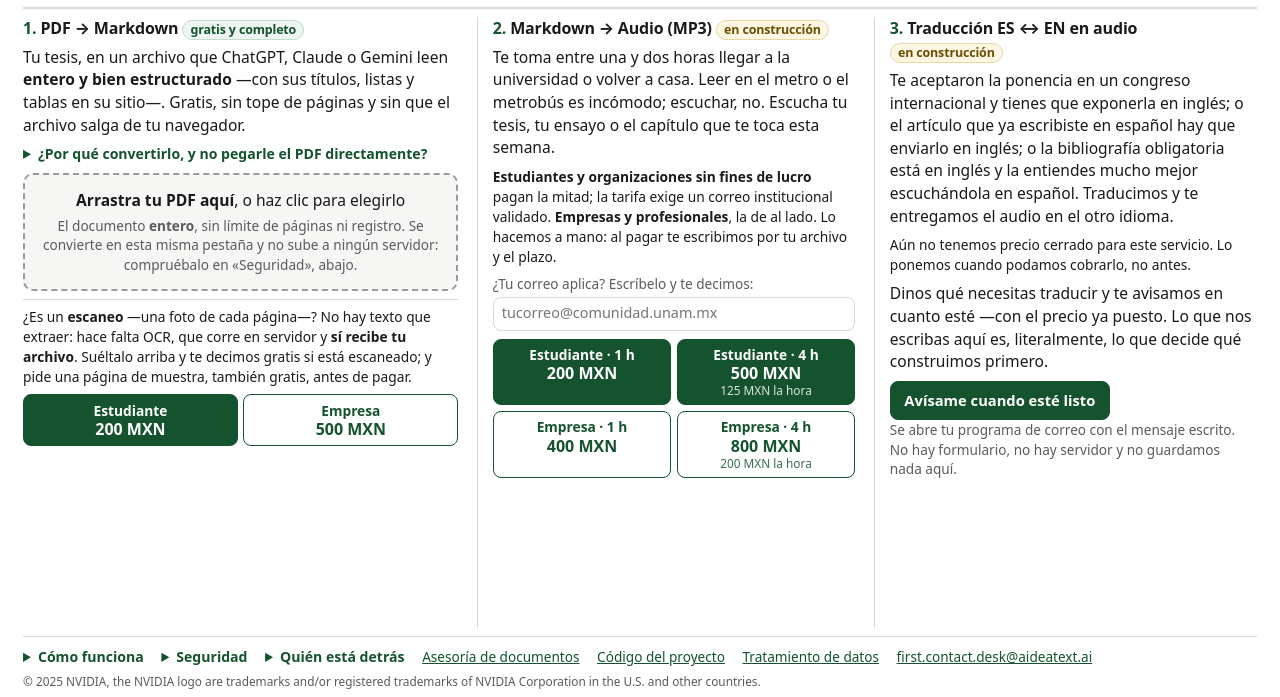
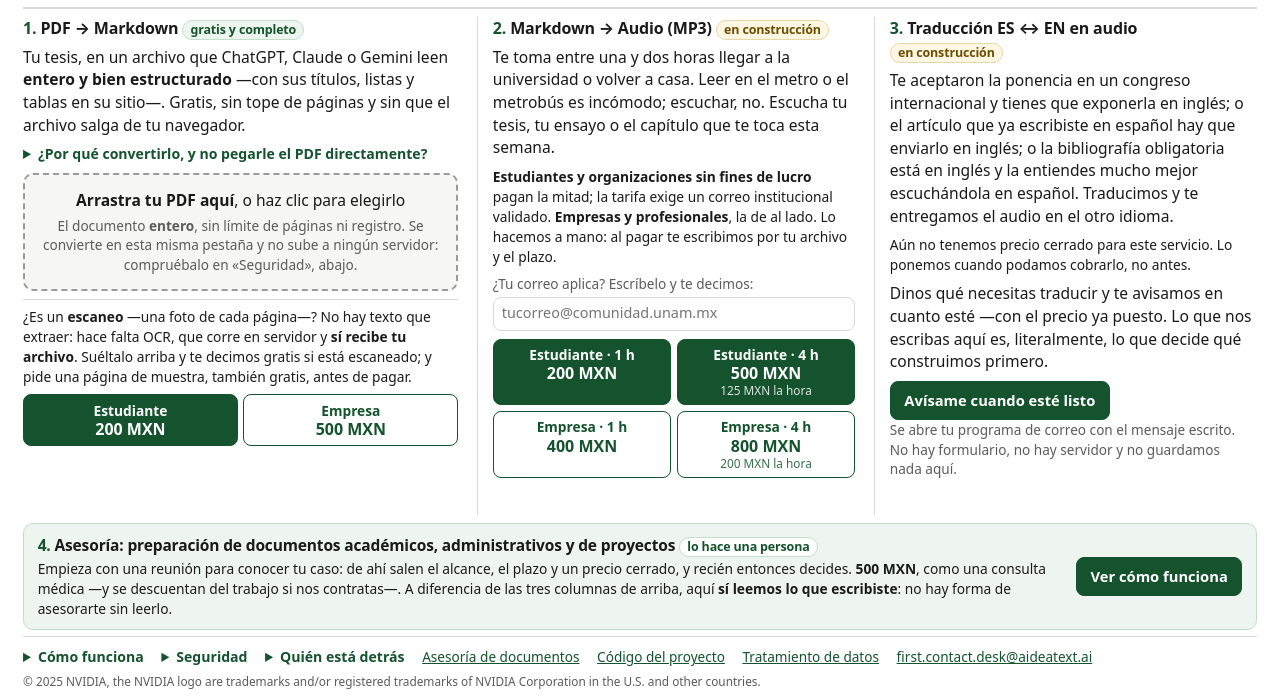
Before and after one commit to aideatext/aideatext-desk, a website built with Vite: page web/index.html in a window 1280 px wide. Shown: the part 103-800 px from the top of the page. Built offline with nearby package versions, Linux system fonts and the light colour scheme.

Commit message:
feat: franja de asesoria bajo las columnas y equilibrado de las tres
La asesoria sube del pie —donde era un enlace que no pulsaba nadie— a una
franja a lo ancho bajo las tres columnas, que es donde estaba el blanco.
NO es una cuarta columna: los tres servicios de arriba son automaticos y
el archivo no sale del navegador; este lo hace una persona que lee el
documento. Como columna se igualaria con los otros tres y mezclaria las
dos promesas. A lo ancho, con otro fondo y la etiqueta «lo hace una
persona», se lee como lo que es.

El boton de la franja lleva a /asesoriatesis y NO al checkout, aunque el
enlace de pago existe y seria un clic menos: toda la advertencia de que
aqui si leemos los documentos vive en esa pagina. Hay una prueba que lo
fija, verificada cambiando el destino a Stripe para verla fallar.

Equilibrado: con anchos casi iguales la tercera columna sobraba 118px por
abajo frente a los 72 de la segunda. Estrecharla sube su prosa a mas
lineas; la dispersion del blanco baja de 46px a 29 a 1366 y a 12 a 1440.
El afinado esta condicionado a `min-width: 1340px` porque es una moneda de
dos caras: a 1280 esa misma columna se quedaba en 345px y desbordaba.

DOS FALLOS QUE DESTAPO EL BARRIDO DE TAMAÑOS, ninguno de los dos buscado:

1. La franja a 1280x600 se llevaba 93px de columna y tiraba los SEIS
   botones de pago fuera de pantalla. Ahora solo aparece con 700px de
   alto o mas — que es literalmente lo que se pidio: la franja llena el
   blanco, y si no hay blanco no hay franja. En esas pantallas la
   asesoria sigue enlazada en el pie.

2. EL UMBRAL DE APILADO ESTABA EN 899px Y ERA DEMASIADO BAJO, desde antes
   de este cambio. A 1024x768 —un iPad apaisado, media pantalla de un
   monitor— las tres columnas desbordaban y se cortaban CUATRO botones de
   pago; a 900x700, los seis. Y como la pagina no se desplaza, no habia
   forma de llegar a ellos: no era un apretujon, era contenido
   inalcanzable. Sube a 1149px.

Barrido de doce tamaños sin desbordamiento horizontal, sin desborde de
columna y sin un solo boton cortado: 1920x1080, 1600x900, 1440x900,
1366x768, 1366x640, 1280x800, 1280x600, 1152x800, 1149x800, 1024x768,
900x700 y 768x1024, mas 390x844 en telefono.

172 pruebas.

Co-Authored-By: Claude Opus 5 (1M context) <noreply@anthropic.com>

```diff
--- a/web/index.html
+++ b/web/index.html
@@ -103,7 +103,13 @@
       margin: 0;
       padding: 0 clamp(.7rem, 1.8vw, 1.5rem);
       display: grid;
-      grid-template-rows: auto minmax(0, 1fr) auto;
+      /* Cuatro filas: cabecera, columnas, franja de asesoria y pie. Solo
+         la de las columnas crece. La franja se lleva el blanco que las
+         tres columnas dejaban abajo —ninguna llegaba al suelo— y de paso
+         saca la asesoria del pie, donde era un enlace que no pulsaba
+         nadie. Al acortarse el alto disponible, las tres columnas quedan
+         ademas mas parejas entre si. */
+      grid-template-rows: auto minmax(0, 1fr) auto auto;
       height: 100vh;
       height: 100dvh;
       overflow: hidden;
@@ -113,7 +119,7 @@
        de 1920 las columnas se estiran hasta lineas de 90 caracteres: cabe
        todo, pero cuesta leerlo. El tope no afecta a 1366 ni a 1280, donde
        la pantalla ya es mas estrecha que el tope. */
-    .barra, .columnas, footer {
+    .barra, .columnas, .banda, footer {
       width: 100%;
       max-width: 1400px;
       margin-inline: auto;
@@ -201,6 +207,9 @@
 
     .columnas {
       display: grid;
+      /* Reparto base. El afinado para equilibrar los altos esta mas abajo,
+         condicionado al ancho: estrechar la tercera columna la hace mas
+         alta, y eso solo se puede pagar cuando sobra sitio. */
       grid-template-columns: 1.15fr 1fr 1fr;
       gap: .9rem;
       min-height: 0;
@@ -516,6 +525,71 @@
     .col > *:last-child,
     .ocr-oferta > *:last-child { margin-bottom: 0; }
 
+    /* -- Franja de asesoria ------------------------------------ */
+
+    /* Fondo distinto al de las columnas, a proposito: marca que lo de
+       abajo no es el cuarto servicio de la misma lista sino otra cosa.
+       El texto y el boton en fila para que la franja sea baja — se lleva
+       el blanco sobrante, no lo sustituye por una caja igual de grande. */
+    .banda {
+      display: flex;
+      align-items: center;
+      gap: .8rem 1.2rem;
+      flex-wrap: wrap;
+      margin-bottom: .4rem;
+      padding: .6rem .85rem;
+      border: 1px solid #c3ddcc;
+      border-radius: 10px;
+      background: var(--acento-suave);
+    }
+
+    .banda-texto { flex: 1 1 24rem; min-width: 0; }
+    .banda h2 { margin: 0 0 .15rem; font-size: .97rem; }
+    .banda p { margin: 0; font-size: .86rem; }
+    .banda .boton { flex: none; }
+
+    /* «lo hace una persona» usa la misma forma de pastilla que «gratis» y
+       «en construcción», y un color propio: es una categoria distinta, no
+       un estado del mismo servicio. */
+    .humano {
+      display: inline-block;
+      border-radius: 999px;
+      padding: 0 .45rem;
+      font-size: .78rem;
+      font-weight: 700;
+      white-space: nowrap;
+      background: #fff;
+      color: var(--acento);
+      border: 1px solid #c3ddcc;
+    }
+
+    /* La franja existe PARA LLENAR el blanco que dejan las columnas, asi
+       que solo aparece cuando ese blanco existe. Por debajo de 700px de
+       alto util no lo hay: a 1280x600 la franja se llevaba 93px de
+       columna y tiraba los SEIS botones de pago fuera de la pantalla.
+       Pagar la visibilidad de un servicio con la de los otros tres es un
+       mal cambio.
+       La asesoria no desaparece de esas pantallas: sigue enlazada en el
+       pie, y `paginaTresColumnas.test.ts` lo fija. */
+    .banda { display: none; }
+
+    @media (min-height: 700px) {
+      .banda { display: flex; }
+    }
+
+    /* AFINADO DEL EQUILIBRIO, solo con ancho de sobra.
+       La columna de traduccion tiene menos que decir: con anchos casi
+       iguales sobraban 118px por abajo frente a los 72 de la segunda.
+       Estrecharla sube su prosa a mas lineas y la nivela — la dispersion
+       del blanco baja de 46px a 29.
+       Pero es una moneda de dos caras: a 1280 de ancho esa misma columna
+       se quedaba en 345px y desbordaba 41px. Por eso el afinado empieza a
+       los 1340 y no antes. Equilibrar por ancho solo funciona cuando hay
+       ancho que repartir. */
+    @media (min-width: 1340px) {
+      .columnas { grid-template-columns: 1.2fr 1.05fr 0.9fr; }
+    }
+
     /* -- Pie --------------------------------------------------- */
 
     footer {
@@ -549,10 +623,19 @@
     }
 
     /* ===== Apilado en una columna =====
-       Por debajo de 900px no se pelea por el alto: se apila y se permite el
-       desplazamiento. Un telefono se desplaza de todos modos, y forzar tres
-       columnas ahi solo produciria texto ilegible. */
-    @media (max-width: 899px) {
+       Por debajo de 1150px no se pelea por el alto: se apila y se permite
+       el desplazamiento. Un telefono se desplaza de todos modos, y forzar
+       tres columnas ahi solo produciria texto ilegible.
+
+       EL UMBRAL ESTUVO EN 899px Y ERA DEMASIADO BAJO. Un barrido de nueve
+       tamaños lo destapo: a 1024x768 —un iPad apaisado, o media pantalla
+       de un monitor— las tres columnas desbordaban y se cortaban CUATRO
+       botones de pago; a 900x700 se cortaban los seis. La pagina no se
+       desplazaba, asi que no habia forma de llegar a ellos: no era un
+       apretujon, era contenido inalcanzable. Entre 900 y 1150 de ancho
+       este contenido no cabe en tres columnas, y apilarlo es mejor que
+       recortarlo. */
+    @media (max-width: 1149px) {
       body {
         display: block;
         height: auto;
@@ -604,6 +687,11 @@
          cabiendo y evitan una torre de cuatro. Por debajo de 380px se
          apilan solos: `flex-wrap` ya lo resuelve. */
       .comprar .boton { flex: 1 1 42%; }
+
+      /* En el telefono la pagina se desplaza, asi que no hay blanco que
+         llenar ni alto que disputar: la franja vuelve, apilada. */
+      .banda { display: flex; }
+      .banda .boton { width: 100%; }
     }
 
 
@@ -612,7 +700,7 @@
        contenido en una rejilla sin scroll seria peor que dejarlo fluir.
        Queda muy por debajo del objetivo de 600px, asi que no afecta a la
        medicion. */
-    @media (max-height: 520px) and (min-width: 900px) {
+    @media (max-height: 520px) and (min-width: 1150px) {
       body { display: block; height: auto; overflow: visible; }
       .col { overflow: visible; }
       footer { max-height: none; overflow: visible; }
@@ -862,6 +950,37 @@
 
   </main>
 
+  <!-- ===== 4. Asesoria: una franja, no una cuarta columna =====
+       Los tres servicios de arriba son automaticos y el archivo no sale
+       del navegador. Este es otro genero: lo hace una persona, y esa
+       persona lee tu documento. Ponerlo como cuarta columna lo igualaria
+       con los otros tres y mezclaria las dos promesas; a lo ancho se lee
+       como lo que es, otra cosa.
+
+       El boton lleva a /asesoriatesis y NO al checkout de Stripe, aunque
+       el enlace de pago existe y seria un clic menos. Toda la advertencia
+       de que aqui si leemos los documentos vive en esa pagina: saltarsela
+       seria cobrar sin que el comprador haya leido lo unico que podria
+       hacerle cambiar de idea. -->
+  <section class="banda">
+    <div class="banda-texto">
+      <h2>
+        <span class="paso">4.</span> Asesoría: preparación de documentos
+        académicos, administrativos y de proyectos
+        <span class="humano">lo hace una persona</span>
+      </h2>
+      <p>
+        Empieza con una reunión para conocer tu caso: de ahí salen el
+        alcance, el plazo y un precio cerrado, y recién entonces decides.
+        <strong>500 MXN</strong>, como una consulta médica —y se descuentan
+        del trabajo si nos contratas—. A diferencia de las tres columnas de
+        arriba, aquí <strong>sí leemos lo que escribiste</strong>: no hay
+        forma de asesorarte sin leerlo.
+      </p>
+    </div>
+    <a class="boton" href="/asesoriatesis/">Ver cómo funciona</a>
+  </section>
+
   <footer>
     <div class="fila">
       <details>
```
Also changed, not shown: web/src/paginaAsesoria.test.ts (+29 -1 lines).
